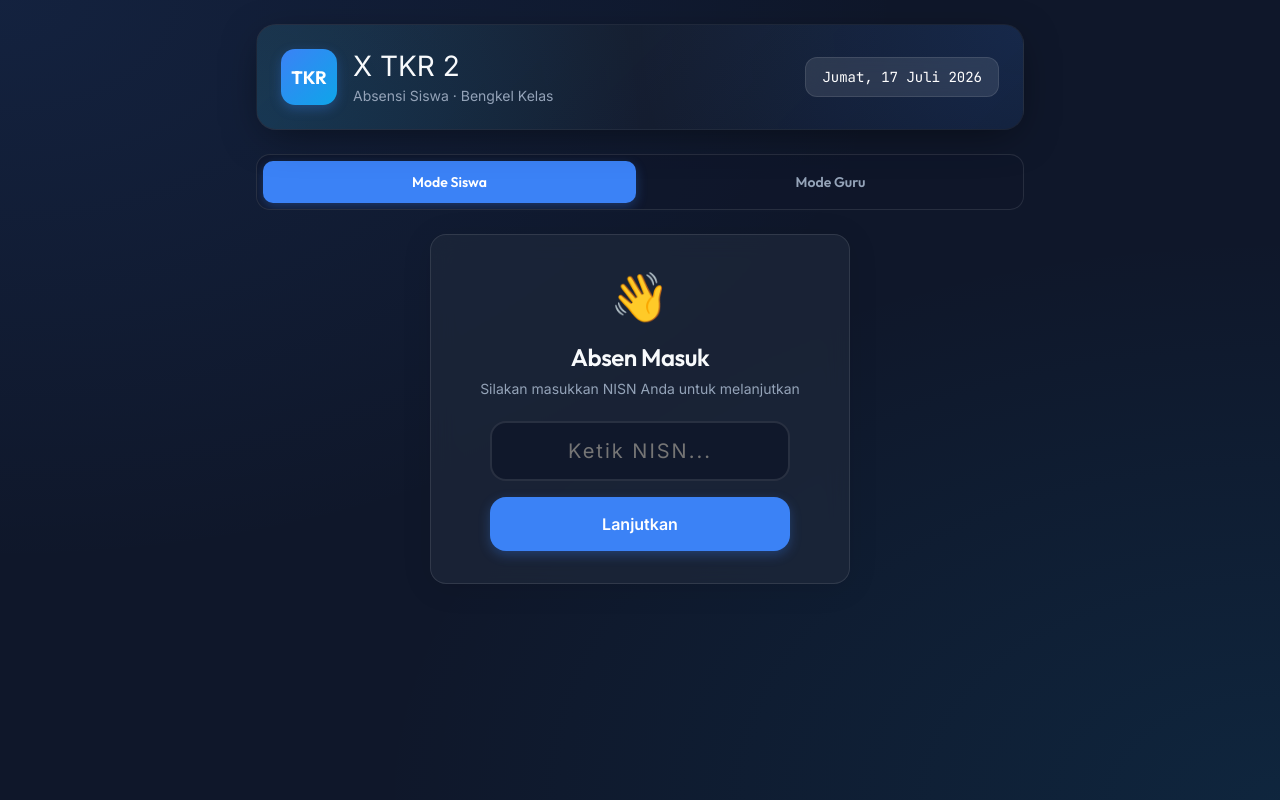
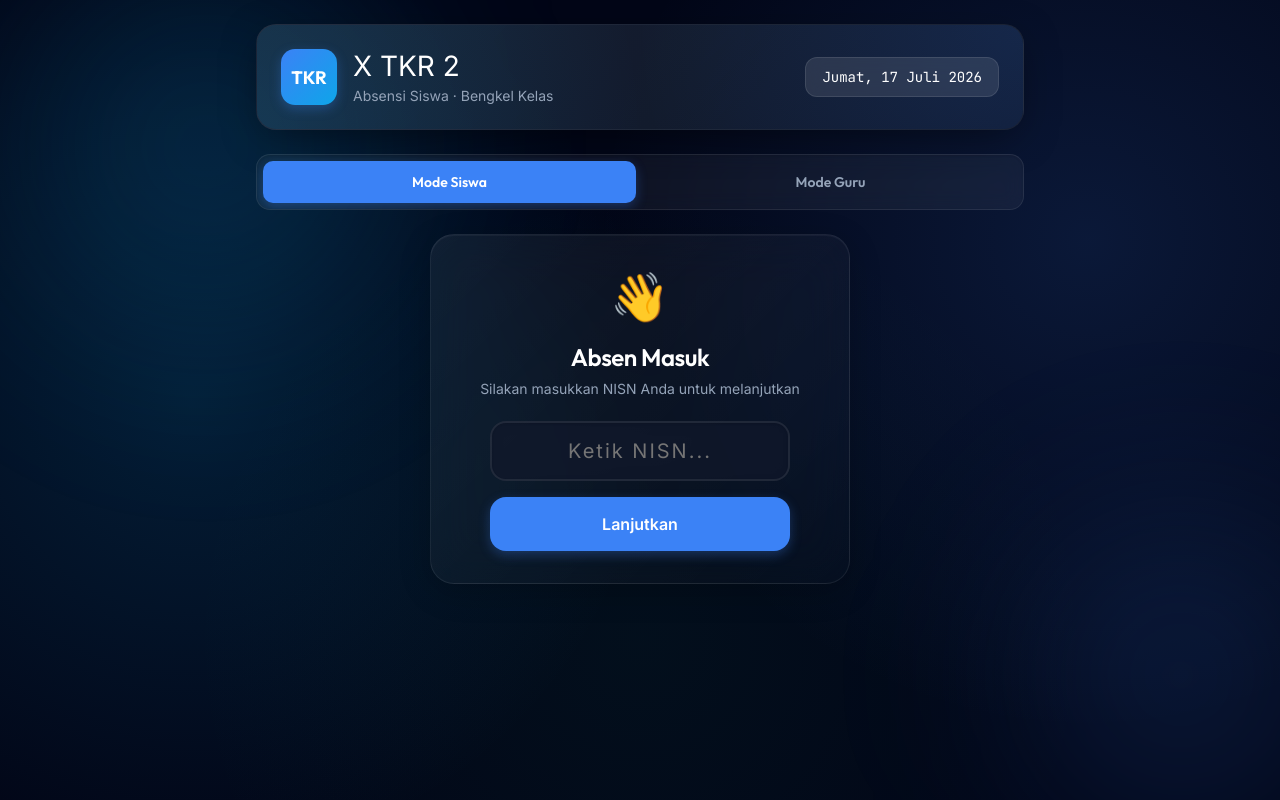
Before and after one commit to nug31/absen, a React (Vite) app: page / in a window 1280 px wide. Built offline with nearby package versions, Linux system fonts and the light colour scheme.

Commit message:
style: apply iOS modern glassmorphism effect

```diff
--- a/src/index.css
+++ b/src/index.css
@@ -1,11 +1,11 @@
 @import url('https://fonts.googleapis.com/css2?family=Outfit:wght@400;500;600;700&family=Inter:wght@400;500;600;700&family=JetBrains+Mono:wght@400;500;700&display=swap');
 
 :root {
-  --bg-color: #0f172a;
-  --surface: rgba(30, 41, 59, 0.7);
-  --surface-hover: rgba(30, 41, 59, 0.9);
-  --surface-border: rgba(255, 255, 255, 0.1);
-  --text-primary: #f8fafc;
+  --bg-color: #020617;
+  --surface: rgba(255, 255, 255, 0.03);
+  --surface-hover: rgba(255, 255, 255, 0.08);
+  --surface-border: rgba(255, 255, 255, 0.08);
+  --text-primary: #ffffff;
   --text-secondary: #94a3b8;
   --accent: #3b82f6;
   --accent-hover: #2563eb;
@@ -16,9 +16,9 @@
   --alpa: #ef4444;
   --pending: #0ea5e9;
 
-  --radius: 16px;
-  --shadow: 0 4px 30px rgba(0, 0, 0, 0.1);
-  --glass-blur: blur(12px);
+  --radius: 24px;
+  --shadow: 0 8px 32px rgba(0, 0, 0, 0.2);
+  --glass-blur: blur(24px);
 }
 
 * {
@@ -32,11 +32,39 @@ body {
   color: var(--text-primary);
   background: var(--bg-color);
   background-image:
-    radial-gradient(at 0% 0%, rgba(59, 130, 246, 0.10) 0px, transparent 50%),
-    radial-gradient(at 100% 100%, rgba(14, 165, 233, 0.10) 0px, transparent 50%);
+    radial-gradient(circle at 15% 50%, rgba(14, 165, 233, 0.15) 0%, transparent 40%),
+    radial-gradient(circle at 85% 30%, rgba(59, 130, 246, 0.15) 0%, transparent 40%),
+    radial-gradient(circle at 50% 80%, rgba(16, 185, 129, 0.05) 0%, transparent 50%);
   background-attachment: fixed;
   min-height: 100vh;
   -webkit-font-smoothing: antialiased;
+}
+
+/* Animasi Background Blur Blobs */
+body::before {
+  content: "";
+  position: fixed;
+  top: -20%; left: -10%; width: 50vw; height: 50vw;
+  background: radial-gradient(circle, rgba(14, 165, 233, 0.2), transparent 60%);
+  border-radius: 50%;
+  filter: blur(80px);
+  z-index: -1;
+  animation: float 15s infinite alternate ease-in-out;
+}
+body::after {
+  content: "";
+  position: fixed;
+  bottom: -20%; right: -10%; width: 40vw; height: 40vw;
+  background: radial-gradient(circle, rgba(59, 130, 246, 0.2), transparent 60%);
+  border-radius: 50%;
+  filter: blur(80px);
+  z-index: -1;
+  animation: float 12s infinite alternate-reverse ease-in-out;
+}
+
+@keyframes float {
+  0% { transform: translate(0, 0) scale(1); }
+  100% { transform: translate(50px, -50px) scale(1.1); }
 }
 
 #root {
@@ -57,18 +85,18 @@ h1, h2, h3, h4, h5, h6 {
 
 /* Glassmorphism Panels */
 .glass-panel {
-  background: var(--surface);
+  background: linear-gradient(135deg, rgba(255,255,255,0.06), rgba(255,255,255,0.01));
   backdrop-filter: var(--glass-blur);
   -webkit-backdrop-filter: var(--glass-blur);
   border: 1px solid var(--surface-border);
+  box-shadow: inset 0 1px 1px rgba(255,255,255,0.05), var(--shadow);
   border-radius: var(--radius);
-  box-shadow: var(--shadow);
-  padding: 20px;
-  transition: transform 0.2s ease, box-shadow 0.2s ease;
+  padding: 24px;
+  transition: transform 0.2s cubic-bezier(0.4, 0, 0.2, 1), box-shadow 0.2s cubic-bezier(0.4, 0, 0.2, 1);
 }
 .glass-panel:hover {
   transform: translateY(-2px);
-  box-shadow: 0 8px 32px rgba(0, 0, 0, 0.15);
+  box-shadow: inset 0 1px 1px rgba(255,255,255,0.08), 0 12px 40px rgba(0, 0, 0, 0.25);
 }
 
 /* Header Plate */
@@ -121,9 +149,12 @@ h1, h2, h3, h4, h5, h6 {
 /* Mode & Tabs Switcher */
 .switch-container {
   display: flex; gap: 8px; margin-bottom: 24px;
-  background: rgba(15,23,42,0.6);
+  background: rgba(255, 255, 255, 0.05);
+  backdrop-filter: blur(10px);
+  -webkit-backdrop-filter: blur(10px);
   padding: 6px; border-radius: 14px;
   border: 1px solid var(--surface-border);
+  box-shadow: inset 0 1px 2px rgba(0, 0, 0, 0.1);
   overflow-x: auto;
 }
 .switch-btn {
@@ -149,15 +180,18 @@ input {
   padding: 12px 16px;
   font-size: 15px;
   color: var(--text-primary);
-  background: rgba(15,23,42,0.6);
+  background: rgba(255, 255, 255, 0.05);
+  backdrop-filter: blur(10px);
+  -webkit-backdrop-filter: blur(10px);
   width: 100%;
-  transition: all 0.2s ease;
+  transition: all 0.2s cubic-bezier(0.4, 0, 0.2, 1);
+  box-shadow: inset 0 1px 2px rgba(0, 0, 0, 0.1);
 }
 input:focus {
   outline: none;
-  border-color: var(--accent);
-  box-shadow: 0 0 0 3px rgba(59, 130, 246, 0.2);
-  background: rgba(15,23,42,0.8);
+  border-color: rgba(255, 255, 255, 0.3);
+  box-shadow: 0 0 0 3px rgba(255, 255, 255, 0.1), inset 0 1px 2px rgba(0, 0, 0, 0.1);
+  background: rgba(255, 255, 255, 0.1);
 }
 .field-label {
   font-size: 12px; font-weight: 600; color: var(--text-secondary);
@@ -230,8 +264,13 @@ input:focus {
 
 /* Rocker Switches (Attendance) */
 .rocker {
-  display: flex; background: rgba(15,23,42,0.6); border-radius: 10px; padding: 4px;
+  display: flex;
+  background: rgba(255, 255, 255, 0.05);
+  backdrop-filter: blur(10px);
+  -webkit-backdrop-filter: blur(10px);
+  border-radius: 10px; padding: 4px;
   border: 1px solid var(--surface-border); flex-shrink: 0;
+  box-shadow: inset 0 1px 2px rgba(0, 0, 0, 0.1);
 }
 .rocker button {
   width: 36px; height: 34px; border: none; background: transparent;
@@ -241,18 +280,22 @@ input:focus {
 }
 .rocker button.on.h { background: var(--present); color: #fff; box-shadow: 0 2px 8px rgba(16, 185, 129, 0.4); }
 .rocker button.on.s { background: var(--sick); color: #fff; box-shadow: 0 2px 8px rgba(245, 158, 11, 0.4); }
-.rocker button.on.i { background: var(--izin); color: #fff; box-shadow: 0 2px 8px rgba(99, 102, 241, 0.4); }
+.rocker button.on.i { background: var(--izin); color: #fff; box-shadow: 0 2px 8px rgba(59, 130, 246, 0.4); }
 .rocker button.on.a { background: var(--alpa); color: #fff; box-shadow: 0 2px 8px rgba(239, 68, 68, 0.4); }
 
 /* Summary Chips */
 .summary { display: flex; gap: 12px; flex-wrap: wrap; margin-bottom: 24px; }
 .chip {
-  flex: 1; min-width: 80px; background: rgba(15,23,42,0.4);
+  flex: 1; min-width: 80px;
+  background: rgba(255, 255, 255, 0.03);
+  backdrop-filter: blur(10px);
+  -webkit-backdrop-filter: blur(10px);
   border: 1px solid var(--surface-border); border-radius: 14px;
   padding: 16px 12px; text-align: center;
-  transition: transform 0.2s ease;
+  transition: transform 0.2s cubic-bezier(0.4, 0, 0.2, 1);
+  box-shadow: inset 0 1px 1px rgba(255,255,255,0.05);
 }
-.chip:hover { transform: translateY(-2px); background: rgba(15,23,42,0.6); }
+.chip:hover { transform: translateY(-2px); background: rgba(255, 255, 255, 0.08); box-shadow: inset 0 1px 1px rgba(255,255,255,0.1), 0 4px 12px rgba(0,0,0,0.2); }
 .chip .num { font-family: 'Outfit', sans-serif; font-weight: 700; font-size: 24px; }
 .chip .lbl { font-size: 11px; color: var(--text-secondary); text-transform: uppercase; letter-spacing: 0.05em; margin-top: 4px; }
 .chip.h .num { color: var(--present); }
```
